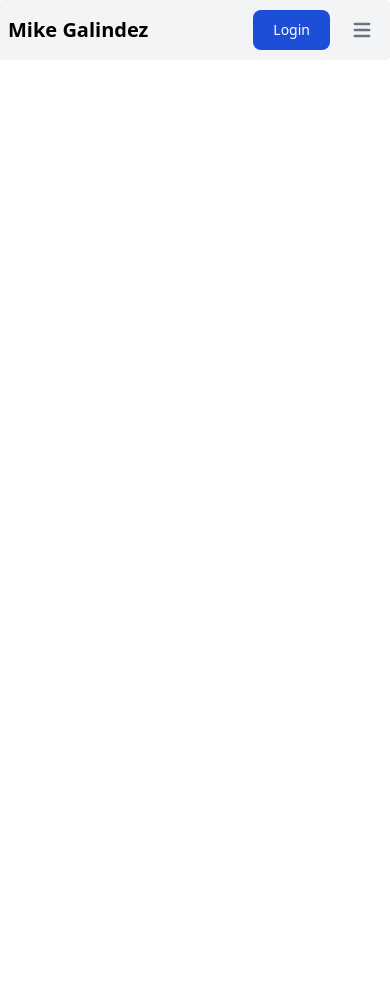
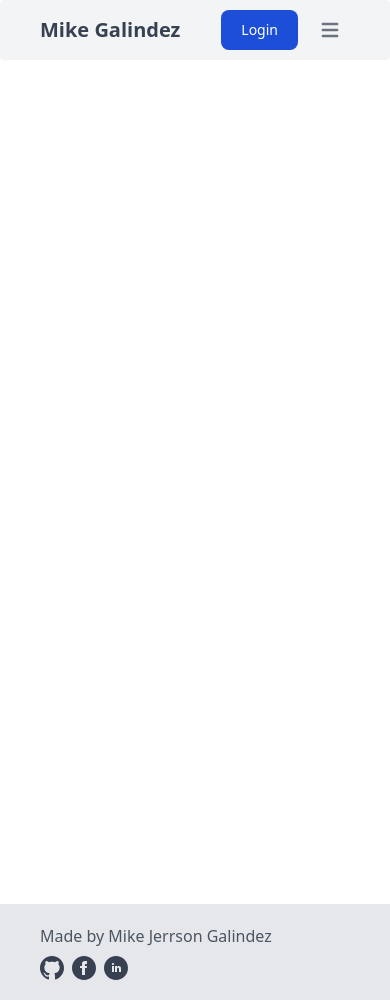
Before and after one commit to miker-bice/my_blog, a Django app: template templates/base.html in a window 390 px wide. Before the commit the page ends 50 px from the top, so only its background shows below. Run offline with Django 4.2, Linux system fonts and the light colour scheme; the template is opened without the code that fills it, so the values that code supplies are empty; some libraries are stand-ins or nearby versions.

Commit message:
footer and responsive padding changes implemented

```diff
--- a/my_blog/urls.py
+++ b/my_blog/urls.py
@@ -18,5 +18,5 @@ from django.urls import path, include
 
 urlpatterns = [
     path('admin/', admin.site.urls),
-    path('blog/', include('blogApp.urls')),
+    path('', include('blogApp.urls')),
 ]
--- a/templates/base.html
+++ b/templates/base.html
@@ -12,11 +12,12 @@
 	</head>
 	<body class="bg-white leading-normal tracking-normal">
 		{% include 'includes/navbar_component.html' %}
-        <div>
+        <div class="min-h-screen">
             {% block content %}
             {% endblock %}
         </div>
 
+		{% include 'includes/footer.html' %}
 		<script src="{% static 'js/base.js' %}"></script>
 	</body>
 </html>
--- /dev/null
+++ b/templates/includes/footer.html
@@ -0,0 +1,47 @@
+  <footer class="bg-gray-200 text-gray-600 font-medium px-10 py-5 dark:bg-slate-700 dark:text-gray-200">
+      <h4>Made by Mike Jerrson Galindez</h4>
+         <div class="flex mt-2">
+          <a href="https://github.com/miker-bice" class="github">
+            <!-- this is the github icon -->
+            <svg
+              xmlns="http://www.w3.org/2000/svg"
+              class="fill-gray-700 mr-2 dark:fill-gray-200"
+              width="24"
+              height="24"
+              viewBox="0 0 24 24"
+            >
+              <path
+                d="M12 0c-6.626 0-12 5.373-12 12 0 5.302 3.438 9.8 8.207 11.387.599.111.793-.261.793-.577v-2.234c-3.338.726-4.033-1.416-4.033-1.416-.546-1.387-1.333-1.756-1.333-1.756-1.089-.745.083-.729.083-.729 1.205.084 1.839 1.237 1.839 1.237 1.07 1.834 2.807 1.304 3.492.997.107-.775.418-1.305.762-1.604-2.665-.305-5.467-1.334-5.467-5.931 0-1.311.469-2.381 1.236-3.221-.124-.303-.535-1.524.117-3.176 0 0 1.008-.322 3.301 1.23.957-.266 1.983-.399 3.003-.404 1.02.005 2.047.138 3.006.404 2.291-1.552 3.297-1.23 3.297-1.23.653 1.653.242 2.874.118 3.176.77.84 1.235 1.911 1.235 3.221 0 4.609-2.807 5.624-5.479 5.921.43.372.823 1.102.823 2.222v3.293c0 .319.192.694.801.576 4.765-1.589 8.199-6.086 8.199-11.386 0-6.627-5.373-12-12-12z"
+              />
+            </svg>
+          </a>
+          <a href="https://web.facebook.com/mikejerrson" class="facebook">
+            <!-- this is the facebook icon -->
+            <svg
+              xmlns="http://www.w3.org/2000/svg"
+              class="fill-gray-700 mr-2 dark:fill-gray-200"
+              width="24"
+              height="24"
+              viewBox="0 0 24 24"
+            >
+              <path
+                d="M12 0c-6.627 0-12 5.373-12 12s5.373 12 12 12 12-5.373 12-12-5.373-12-12-12zm3 8h-1.35c-.538 0-.65.221-.65.778v1.222h2l-.209 2h-1.791v7h-3v-7h-2v-2h2v-2.308c0-1.769.931-2.692 3.029-2.692h1.971v3z"
+              />
+            </svg>
+          </a>
+          <a href="https://www.linkedin.com/in/mj-galindez" class="linkedin">
+            <!-- this is the linkedin icon -->
+            <svg
+              xmlns="http://www.w3.org/2000/svg"
+              class="fill-gray-700 mr-2 dark:fill-gray-200"
+              width="24"
+              height="24"
+              viewBox="0 0 24 24"
+            >
+              <path
+                d="M12 0c-6.627 0-12 5.373-12 12s5.373 12 12 12 12-5.373 12-12-5.373-12-12-12zm-2 16h-2v-6h2v6zm-1-6.891c-.607 0-1.1-.496-1.1-1.109 0-.612.492-1.109 1.1-1.109s1.1.497 1.1 1.109c0 .613-.493 1.109-1.1 1.109zm8 6.891h-1.998v-2.861c0-1.881-2.002-1.722-2.002 0v2.861h-2v-6h2v1.093c.872-1.616 4-1.736 4 1.548v3.359z"
+              />
+            </svg>
+          </a>
+        </div>
+    </footer>
--- a/templates/includes/navbar_component.html
+++ b/templates/includes/navbar_component.html
@@ -1,10 +1,10 @@
 <nav
-  class="bg-gray-100 border-gray-200 px-2 sm:px-4 py-2.5 rounded dark:bg-gray-800"
+  class="bg-gray-100 border-gray-200 px-10 py-2.5 rounded dark:bg-gray-800"
 >
   <div class="container flex flex-wrap justify-between items-center mx-auto">
-    <a href="https://flowbite.com" class="flex items-center">
+    <a href="" class="flex items-center">
       <span
-        class="self-center text-xl font-semibold whitespace-nowrap dark:text-white"
+        class="self-center text-xl text-gray-700 font-bold whitespace-nowrap dark:text-white"
         >Mike Galindez</span
       >
     </a>
@@ -57,7 +57,7 @@
       <ul
         class="flex flex-col mt-4 md:flex-row md:space-x-8 md:mt-0 md:text-sm md:font-medium"
       >
-        <li>
+        <li class="">
           <a
             href="#"
             class="block py-2 pr-4 pl-3 text-gray-700 border-b border-gray-100 hover:bg-gray-50 md:hover:bg-transparent md:border-0 md:hover:text-blue-700 md:p-0 md:dark:hover:text-white dark:text-gray-400 dark:hover:bg-gray-700 dark:hover:text-white md:dark:hover:bg-transparent dark:border-gray-700"
```
